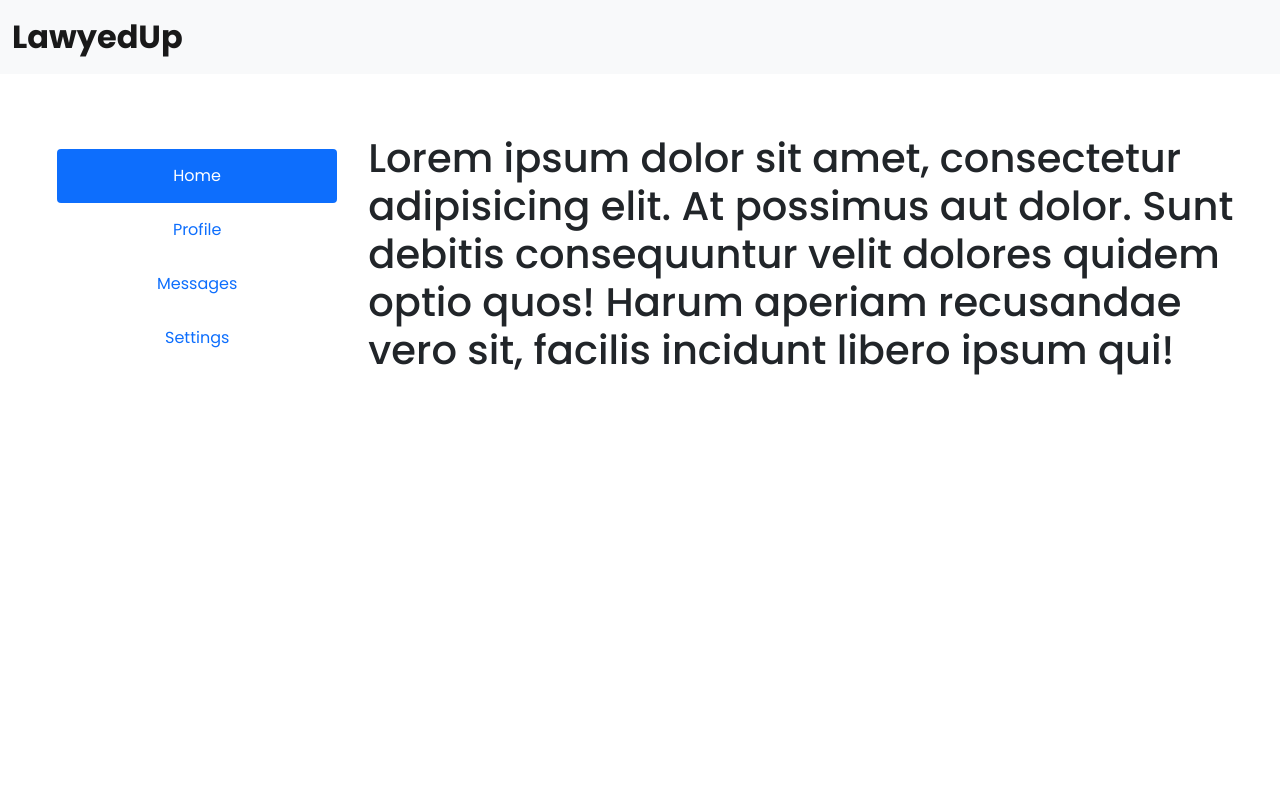
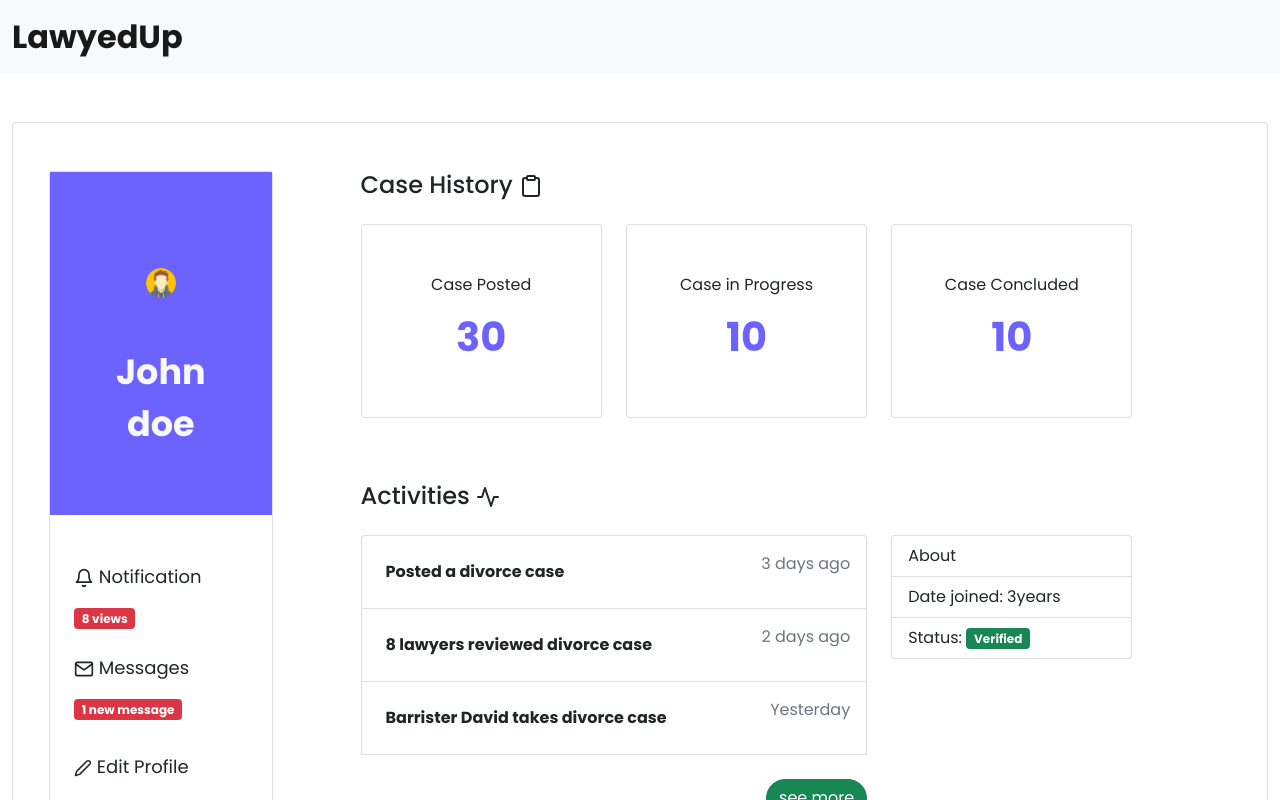
Before and after one commit to Mudalue/lawyeredup, a React (Create React App) app: page /user-dashboard in a window 1280 px wide. Shown: the top 800 px of the page. Built offline with nearby package versions, Linux system fonts and the light colour scheme.

Commit message:
second commit
userdashboard page and font change to poppins

```diff
--- a/src/Components/DashboardComponent/Userdashboard.jsx
+++ b/src/Components/DashboardComponent/Userdashboard.jsx
@@ -1,103 +1,165 @@
 import React from "react";
 import UserNavbar from "./UserDashboard/UserNavbar";
-import { Edit2, Facebook, Linkedin, Twitter } from "react-feather";
+import {
+  Activity,
+  Bell,
+  Edit2,
+  Clipboard,
+  Mail,
+  Twitter,
+  User,
+  PlusCircle,
+} from "react-feather";
 
 const Userdashboard = () => {
   return (
     <div>
       <UserNavbar />
-      <section className="udashboard">
+
+      <section>
         <div className="container-fluid">
           <div className="row">
-          <div className="col-md-12">
-            <div class="d-flex align-items-start">
-              <div
-                class="nav flex-column nav-pills me-3"
-                id="v-pills-tab"
-                role="tablist"
-                aria-orientation="vertical"
+            <div className="col-md-12 pt-5">
+              <div className="card  border-none">
+                <div className="row">
+                  <div className="col-md-3 p-5">
+                    <div class="card">
+                      {/* <img src="..." class="card-img-top" alt="..." /> */}
+                      <div class="card-body bgk-blue p-5 text-light">
+                        <img
+                          src="./images/Contact.png"
+                          className="img-fluid rounded-circle p-5"
+                        />
+                        <div>
+                          <p
+                            className="fw-bold  text-center"
+                            style={{ fontSize: "35px" }}
                           >
-                <button
-                  class="nav-link active "
-                  id="v-pills-home-tab"
-                  data-bs-toggle="pill"
-                  data-bs-target="#v-pills-home"
-                  type="button"
-                  role="tab"
-                  aria-controls="v-pills-home"
-                  aria-selected="true"
-                >
-                  Home
+                            John doe
+                          </p>
+                        </div>
+                      </div>
+                      <div className="d-flex flex-wrap align-content-center justify-content-between px-4 pt-5">
+                        <p style={{ fontSize: "18px" }}>
+                          <Bell  size={20}/> Notification
+                        </p>
+                        <p>
+                          <span className="badge bg-danger">8 views</span>
+                        </p>
+                      </div>
+                      <div className="d-flex flex-wrap align-content-center justify-content-between px-4 pt-2">
+                        <p style={{ fontSize: "18px" }}>
+                          <Mail   size={20}/> Messages
+                        </p>
+                        <p>
+                          <span className="badge bg-danger">1 new message</span>
+                        </p>
+                      </div>
+                      <div className="d-flex flex-wrap align-content-center justify-content-between px-4 py-3">
+                        <p style={{ fontSize: "18px" }}>
+                          <Edit2  size={18} /> Edit Profile
+                        </p>
+                      </div>
+                      <a className="bg-danger text-center text-light">
+                        <button className="btn btn-lg text-sm text-light p-4 fw-bold"><PlusCircle/>{" "} Create your case</button>
+                      </a>
+                    </div>
+                  </div>
+                  <div className="col-md-8 pt-5">
+                    <div className="row mx-3">
+                      {/* <textarea
+                        class="form-control"
+                        id="exampleFormControlTextarea1"
+                        rows="4"
+                        placeholder="Write your case here"
+                      ></textarea>
+                      <div className="d-flex flex-wrap align-content-end justify-content-end py-4">
+                        <button className="btn btn-success">
+                          Post your Case
                         </button>
-                <button
-                  class="nav-link"
-                  id="v-pills-profile-tab"
-                  data-bs-toggle="pill"
-                  data-bs-target="#v-pills-profile"
-                  type="button"
-                  role="tab"
-                  aria-controls="v-pills-profile"
-                  aria-selected="false"
-                >
-                  Profile
-                </button>
-                <button
-                  class="nav-link"
-                  id="v-pills-messages-tab"
-                  data-bs-toggle="pill"
-                  data-bs-target="#v-pills-messages"
-                  type="button"
-                  role="tab"
-                  aria-controls="v-pills-messages"
-                  aria-selected="false"
-                >
-                  Messages
-                </button>
-                <button
-                  class="nav-link"
-                  id="v-pills-settings-tab"
-                  data-bs-toggle="pill"
-                  data-bs-target="#v-pills-settings"
-                  type="button"
-                  role="tab"
-                  aria-controls="v-pills-settings"
-                  aria-selected="false"
-                >
-                  Settings
+                      </div> */}
+                    </div>
+                    <div className="row mx-3">
+                      <div>
+                        <h4 className="pb-3">
+                          Case History <Clipboard />
+                        </h4>
+                      </div>
+                      <div className="col-md-4">
+                        <div className="card p-5 text-center">
+                          <div>
+                            <p>Case Posted</p>
+                            <h1 className="txt-blue fw-bold">30</h1>
+                          </div>
+                        </div>
+                      </div>
+                      <div className="col-md-4">
+                        <div className="card p-5 text-center">
+                          <div>
+                            <p>Case in Progress</p>
+                            <h1 className="txt-blue fw-bold">10</h1>
+                          </div>
+                        </div>
+                      </div>
+                      <div className="col-md-4">
+                        <div className="card p-5 text-center">
+                          <div>
+                            <p>Case Concluded</p>
+                            <h1 className="txt-blue fw-bold">10</h1>
+                          </div>
+                        </div>
+                      </div>
+                    </div>
+                    <div className="row mx-3 py-5">
+                      <div className="py-3">
+                        <h4>
+                          Activities <Activity />
+                        </h4>
+                      </div>
+                      <div className="col-md-8">
+                        <ul class="list-group">
+                          <li class="list-group-item d-flex justify-content-between align-items-start">
+                            <div class="ms-2 me-auto py-3">
+                              <div class="fw-bold"> Posted a divorce case</div>
+                            </div>
+                            <p class="text-muted pt-2">3 days ago</p>
+                          </li>
+                          <li class="list-group-item d-flex justify-content-between align-items-start">
+                            <div class="ms-2 me-auto">
+                              <div class="fw-bold py-3">
+                                8 lawyers reviewed divorce case
+                              </div>
+                            </div>
+                            <p class="text-muted pt-2">2 days ago</p>
+                          </li>
+                          <li class="list-group-item d-flex justify-content-between align-items-start">
+                            <div class="ms-2 me-auto">
+                              <div class="fw-bold py-3">
+                                Barrister David takes divorce case
+                              </div>
+                            </div>
+                            <p class="text-muted pt-2">Yesterday</p>
+                          </li>
+                          <div className=" d-flex justify-content-end align-items-end py-4">
+                            <button className="btn btn-success rounded-pill">
+                              see more
                             </button>
                           </div>
-              <div class="tab-content" id="v-pills-tabContent">
-                <div
-                  class="tab-pane fade show active"
-                  id="v-pills-home"
-                  role="tabpanel"
-                  aria-labelledby="v-pills-home-tab"
-                >
-                  <h1>Lorem ipsum dolor sit amet, consectetur adipisicing elit. At possimus aut dolor. Sunt debitis consequuntur velit dolores quidem optio quos! Harum aperiam recusandae vero sit, facilis incidunt libero ipsum qui!</h1>
+                        </ul>
                       </div>
-                <div
-                  class="tab-pane fade"
-                  id="v-pills-profile"
-                  role="tabpanel"
-                  aria-labelledby="v-pills-profile-tab"
-                >
-                  ...
+                      <div className="col-md-4">
+                        <ul class="list-group">
+                          <li class="list-group-item">About</li>
+                          <li class="list-group-item">Date joined: 3years</li>
+                          <li class="list-group-item">
+                            Status:{" "}
+                            <span className="badge bg-success">Verified</span>
+                          </li>
+                          {/* <li class="list-group-item">A fourth item</li>
+  <li class="list-group-item">And a fifth one</li> */}
+                        </ul>
                       </div>
-                <div
-                  class="tab-pane fade"
-                  id="v-pills-messages"
-                  role="tabpanel"
-                  aria-labelledby="v-pills-messages-tab"
-                >
-                  ...
                     </div>
-                <div
-                  class="tab-pane fade"
-                  id="v-pills-settings"
-                  role="tabpanel"
-                  aria-labelledby="v-pills-settings-tab"
-                >
-                  ...
                   </div>
                 </div>
               </div>
@@ -105,7 +167,6 @@ const Userdashboard = () => {
           </div>
         </div>
       </section>
-
     </div>
   );
 };
```
Also changed, not shown: src/Components/Homepage.jsx (+50 -16 lines). Lines whose indentation alone changed are shown as unchanged.
